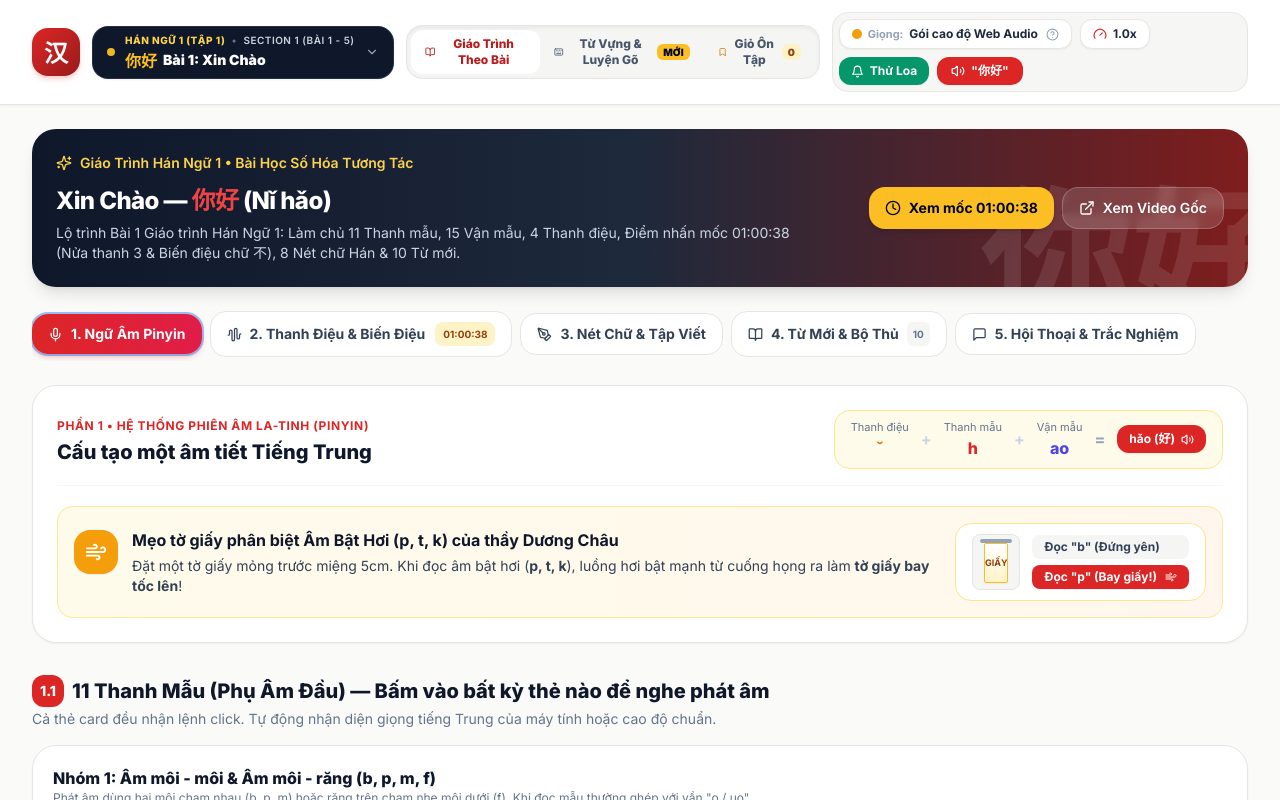
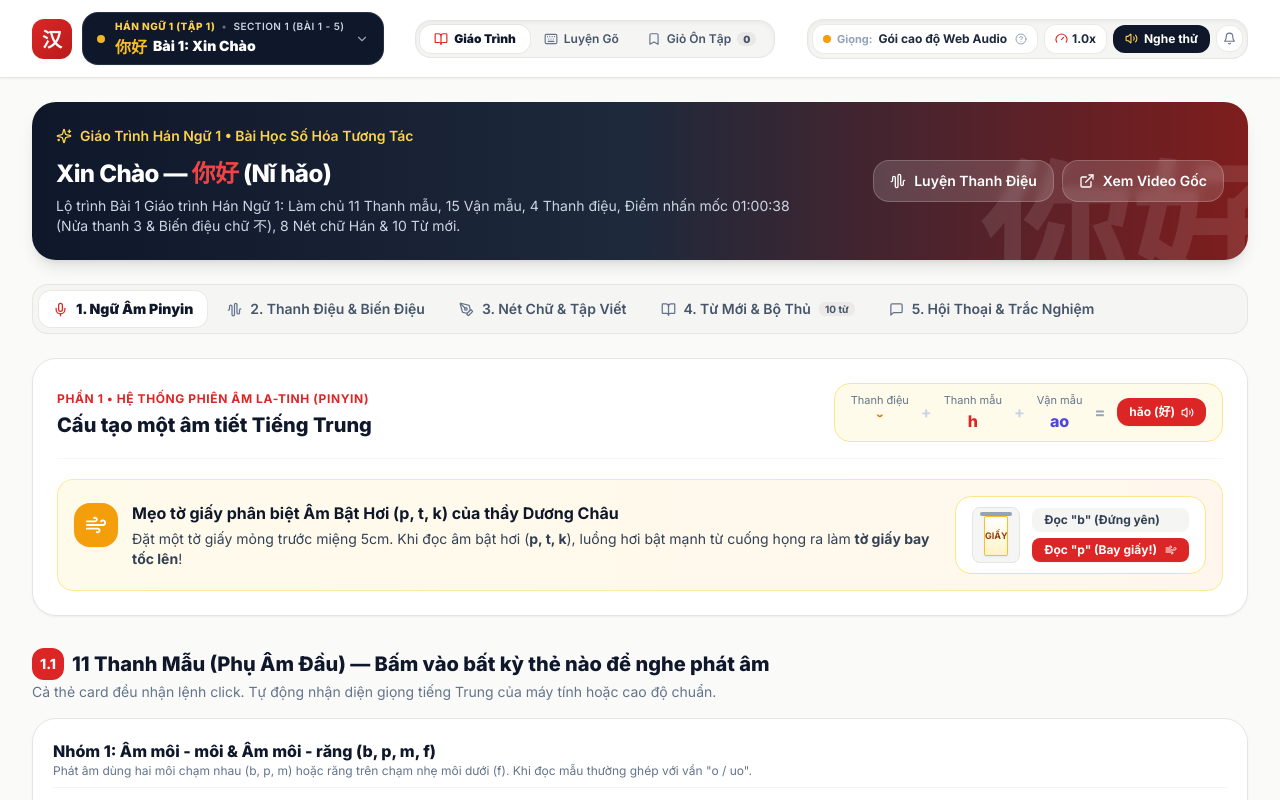
Before and after one commit to Mars1836/chinese-study, a React (Vite) app in the folder app/: page / in a window 1280 px wide. Shown: the top 800 px of the page. Built offline with nearby package versions, Linux system fonts and the light colour scheme.

Commit message:
fix(ui): polish navbar and lesson navigation, eliminate text wrapping and clashing colors

```diff
--- a/app/src/App.tsx
+++ b/app/src/App.tsx
@@ -144,10 +144,10 @@ export default function App() {
                 <div className="flex flex-wrap sm:flex-nowrap gap-2 shrink-0">
                   <button
                     onClick={() => setActiveTab('tones')}
-                    className="px-4 py-2.5 rounded-2xl bg-amber-400 hover:bg-amber-300 text-slate-950 font-bold text-xs sm:text-sm shadow-md transition flex items-center gap-2 active:scale-95"
+                    className="px-4 py-2.5 rounded-2xl bg-white/15 hover:bg-white/25 text-white font-semibold text-xs sm:text-sm backdrop-blur-sm transition flex items-center gap-2 border border-white/20 active:scale-95"
                   >
-                    <Clock size={16} />
-                    <span>Xem mốc 01:00:38</span>
+                    <AudioWaveform size={16} />
+                    <span>Luyện Thanh Điệu</span>
                   </button>
                   <a
                     href={lessonData.videoUrl}
@@ -162,77 +162,70 @@ export default function App() {
               </div>
             </div>
 
-            {/* Navigation Tabs (5 Modules) */}
-            <nav className="flex items-center gap-2 overflow-x-auto pb-1 scrollbar-none" aria-label="Tabs">
+            {/* Navigation Tabs (5 Modules): Sleek Segmented Pill Bar */}
+            <nav className="flex items-center gap-1.5 p-1.5 rounded-2xl bg-stone-100 border border-stone-200/90 overflow-x-auto scrollbar-none" aria-label="Tabs">
               <button
                 onClick={() => setActiveTab('pinyin')}
-                className={`flex items-center gap-2 px-4 py-2.5 rounded-2xl text-xs sm:text-sm font-bold shrink-0 transition-all active:scale-95 ${
+                className={`flex items-center gap-2 px-3.5 py-2 rounded-xl text-xs sm:text-sm whitespace-nowrap shrink-0 transition active:scale-95 ${
                   activeTab === 'pinyin'
-                    ? 'bg-gradient-to-r from-cinnabar-600 to-rose-600 text-white shadow-md shadow-cinnabar-600/25 ring-2 ring-cinnabar-300/60 font-black'
-                    : 'bg-white hover:bg-stone-100 text-slate-700 border border-stone-200 shadow-2xs'
+                    ? 'bg-white text-slate-900 font-black shadow-xs ring-1 ring-black/5'
+                    : 'text-slate-600 hover:text-slate-900 font-semibold hover:bg-stone-200/50'
                 }`}
               >
-                <Mic size={15} />
+                <Mic size={15} className={activeTab === 'pinyin' ? 'text-cinnabar-600' : 'text-slate-500'} />
                 <span>1. Ngữ Âm Pinyin</span>
               </button>
 
               <button
                 onClick={() => setActiveTab('tones')}
-                className={`flex items-center gap-2 px-4 py-2.5 rounded-2xl text-xs sm:text-sm font-bold shrink-0 transition-all active:scale-95 ${
+                className={`flex items-center gap-2 px-3.5 py-2 rounded-xl text-xs sm:text-sm whitespace-nowrap shrink-0 transition active:scale-95 ${
                   activeTab === 'tones'
-                    ? 'bg-gradient-to-r from-cinnabar-600 to-rose-600 text-white shadow-md shadow-cinnabar-600/25 ring-2 ring-cinnabar-300/60 font-black'
-                    : 'bg-white hover:bg-stone-100 text-slate-700 border border-stone-200 shadow-2xs'
+                    ? 'bg-white text-slate-900 font-black shadow-xs ring-1 ring-black/5'
+                    : 'text-slate-600 hover:text-slate-900 font-semibold hover:bg-stone-200/50'
                 }`}
               >
-                <AudioWaveform size={15} />
+                <AudioWaveform size={15} className={activeTab === 'tones' ? 'text-cinnabar-600' : 'text-slate-500'} />
                 <span>2. Thanh Điệu & Biến Điệu</span>
-                <span className={`text-[10px] font-bold px-2 py-0.5 rounded-lg ml-0.5 transition ${
-                  activeTab === 'tones'
-                    ? 'bg-black/25 text-amber-200 border border-amber-300/40'
-                    : 'bg-amber-100 text-amber-800'
-                }`}>
-                  01:00:38
-                </span>
               </button>
 
               <button
                 onClick={() => setActiveTab('hanzi')}
-                className={`flex items-center gap-2 px-4 py-2.5 rounded-2xl text-xs sm:text-sm font-bold shrink-0 transition-all active:scale-95 ${
+                className={`flex items-center gap-2 px-3.5 py-2 rounded-xl text-xs sm:text-sm whitespace-nowrap shrink-0 transition active:scale-95 ${
                   activeTab === 'hanzi'
-                    ? 'bg-gradient-to-r from-cinnabar-600 to-rose-600 text-white shadow-md shadow-cinnabar-600/25 ring-2 ring-cinnabar-300/60 font-black'
-                    : 'bg-white hover:bg-stone-100 text-slate-700 border border-stone-200 shadow-2xs'
+                    ? 'bg-white text-slate-900 font-black shadow-xs ring-1 ring-black/5'
+                    : 'text-slate-600 hover:text-slate-900 font-semibold hover:bg-stone-200/50'
                 }`}
               >
-                <PenTool size={15} />
+                <PenTool size={15} className={activeTab === 'hanzi' ? 'text-cinnabar-600' : 'text-slate-500'} />
                 <span>3. Nét Chữ & Tập Viết</span>
               </button>
 
               <button
                 onClick={() => setActiveTab('vocab')}
-                className={`flex items-center gap-2 px-4 py-2.5 rounded-2xl text-xs sm:text-sm font-bold shrink-0 transition-all active:scale-95 ${
+                className={`flex items-center gap-2 px-3.5 py-2 rounded-xl text-xs sm:text-sm whitespace-nowrap shrink-0 transition active:scale-95 ${
                   activeTab === 'vocab'
-                    ? 'bg-gradient-to-r from-cinnabar-600 to-rose-600 text-white shadow-md shadow-cinnabar-600/25 ring-2 ring-cinnabar-300/60 font-black'
-                    : 'bg-white hover:bg-stone-100 text-slate-700 border border-stone-200 shadow-2xs'
+                    ? 'bg-white text-slate-900 font-black shadow-xs ring-1 ring-black/5'
+                    : 'text-slate-600 hover:text-slate-900 font-semibold hover:bg-stone-200/50'
                 }`}
               >
-                <BookOpen size={15} />
+                <BookOpen size={15} className={activeTab === 'vocab' ? 'text-cinnabar-600' : 'text-slate-500'} />
                 <span>4. Từ Mới & Bộ Thủ</span>
-                <span className={`text-[10px] font-bold px-1.5 py-0.5 rounded-md ${
-                  activeTab === 'vocab' ? 'bg-white/20 text-white' : 'bg-stone-100 text-slate-500'
+                <span className={`px-1.5 py-0.5 rounded-md text-[10px] font-bold leading-none ${
+                  activeTab === 'vocab' ? 'bg-stone-200/90 text-slate-900' : 'bg-stone-200/70 text-slate-600'
                 }`}>
-                  {lessonData.vocab.length}
+                  {lessonData.vocab.length} từ
                 </span>
               </button>
 
               <button
                 onClick={() => setActiveTab('dialogue')}
-                className={`flex items-center gap-2 px-4 py-2.5 rounded-2xl text-xs sm:text-sm font-bold shrink-0 transition-all active:scale-95 ${
+                className={`flex items-center gap-2 px-3.5 py-2 rounded-xl text-xs sm:text-sm whitespace-nowrap shrink-0 transition active:scale-95 ${
                   activeTab === 'dialogue'
-                    ? 'bg-gradient-to-r from-cinnabar-600 to-rose-600 text-white shadow-md shadow-cinnabar-600/25 ring-2 ring-cinnabar-300/60 font-black'
-                    : 'bg-white hover:bg-stone-100 text-slate-700 border border-stone-200 shadow-2xs'
+                    ? 'bg-white text-slate-900 font-black shadow-xs ring-1 ring-black/5'
+                    : 'text-slate-600 hover:text-slate-900 font-semibold hover:bg-stone-200/50'
                 }`}
               >
-                <MessageSquare size={15} />
+                <MessageSquare size={15} className={activeTab === 'dialogue' ? 'text-cinnabar-600' : 'text-slate-500'} />
                 <span>5. Hội Thoại & Trắc Nghiệm</span>
               </button>
             </nav>
--- a/app/src/components/navbar/AudioControls.tsx
+++ b/app/src/components/navbar/AudioControls.tsx
@@ -45,11 +45,11 @@ export const AudioControls: React.FC<AudioControlsProps> = ({
   const [showVoiceGuide, setShowVoiceGuide] = useState<boolean>(false);
 
   return (
-    <div className="flex flex-wrap items-center gap-2 bg-stone-100/90 p-1.5 rounded-2xl border border-stone-200">
+    <div className="inline-flex items-center gap-1.5 bg-stone-100 p-1 rounded-2xl border border-stone-200/90 shadow-inner shrink-0">
       {/* Interactive Voice Selector Dropdown */}
-      <div className="relative flex items-center gap-1.5 px-3 py-1.5 rounded-xl bg-white text-slate-700 text-xs font-semibold shadow-sm border border-stone-200 group hover:border-indigo-400 transition">
+      <div className="relative flex items-center gap-1.5 px-2.5 py-1.5 rounded-xl bg-white text-slate-700 text-xs font-semibold shadow-2xs border border-stone-200/80 group hover:border-slate-300 transition shrink-0">
         <span
-          className={`w-2.5 h-2.5 rounded-full shrink-0 ${
+          className={`w-2 h-2 rounded-full shrink-0 ${
             hasChineseVoice ? 'bg-emerald-500' : 'bg-amber-500'
           }`}
           title={hasChineseVoice ? 'Đã nhận dạng giọng đọc tiếng Trung' : 'Đang dùng bộ giả lập cao độ'}
@@ -61,7 +61,7 @@ export const AudioControls: React.FC<AudioControlsProps> = ({
           <select
             value={selectedVoiceURI}
             onChange={(e) => onSelectVoice(e.target.value)}
-            className="bg-transparent text-xs font-bold text-slate-800 focus:outline-none cursor-pointer max-w-[150px] sm:max-w-[200px] truncate"
+            className="bg-transparent text-xs font-bold text-slate-800 focus:outline-none cursor-pointer max-w-[130px] sm:max-w-[160px] truncate"
             title={`Đang dùng: ${chineseVoiceName}\nBấm vào để chọn đổi giọng đọc khác`}
           >
             {availableVoices.map((v) => (
@@ -72,7 +72,7 @@ export const AudioControls: React.FC<AudioControlsProps> = ({
           </select>
         ) : (
           <span
-            className="text-xs font-bold text-slate-800 truncate max-w-[140px] sm:max-w-[180px] cursor-pointer"
+            className="text-xs font-bold text-slate-800 truncate max-w-[130px] sm:max-w-[160px] cursor-pointer"
             onClick={() => setShowVoiceGuide(true)}
             title="Bấm để xem hướng dẫn thêm nhiều giọng đọc tiếng Trung trên máy tính"
           >
@@ -86,38 +86,37 @@ export const AudioControls: React.FC<AudioControlsProps> = ({
           className="text-slate-400 hover:text-indigo-600 transition ml-0.5 shrink-0"
           title="Bấm để xem cách cài thêm nhiều giọng đọc tiếng Trung (Nam/Nữ) trên máy"
         >
-          <HelpCircle size={13} />
+          <HelpCircle size={12} />
         </button>
       </div>
 
       {/* Speed Toggle */}
       <button
         onClick={onToggleRate}
-        className="flex items-center gap-1.5 px-3 py-1.5 rounded-xl bg-white hover:bg-amber-50 text-slate-800 border border-stone-200 shadow-sm text-xs font-bold transition active:scale-95"
+        className="flex items-center gap-1 px-2.5 py-1.5 rounded-xl bg-white hover:bg-stone-50 text-slate-800 border border-stone-200/80 shadow-2xs text-xs font-bold transition active:scale-95 shrink-0"
         title="Chuyển đổi tốc độ phát âm (1.0x / 0.65x)"
       >
-        <Gauge size={14} className="text-cinnabar-600" />
-        <span>{rate === 1.0 ? '1.0x' : '0.65x'}</span>
+        <Gauge size={13} className="text-cinnabar-600 shrink-0" />
+        <span className="whitespace-nowrap">{rate === 1.0 ? '1.0x' : '0.65x'}</span>
       </button>
 
-      {/* Test Speaker Chime */}
+      {/* Unified Audio Preview Button */}
+      <button
+        onClick={() => onSpeak('你好', 2)}
+        className="flex items-center gap-1.5 px-3 py-1.5 rounded-xl bg-slate-900 hover:bg-slate-800 text-white text-xs font-bold shadow-2xs transition active:scale-95 shrink-0 whitespace-nowrap"
+        title="Phát âm thử chữ '你好' bằng giọng hiện tại"
+      >
+        <Volume2 size={13} className="text-amber-300 shrink-0" />
+        <span>Nghe thử</span>
+      </button>
+
+      {/* Small Discrete Chime Test */}
       <button
         onClick={onTestSpeaker}
-        className="flex items-center gap-1.5 px-3 py-1.5 rounded-xl bg-emerald-600 hover:bg-emerald-700 text-white text-xs font-bold shadow-sm transition active:scale-95"
-        title="Phát tiếng chuông kiểm tra loa"
+        className="p-1.5 rounded-xl bg-white hover:bg-stone-50 text-slate-500 hover:text-slate-800 border border-stone-200/80 shadow-2xs transition active:scale-95 shrink-0"
+        title="Phát tiếng chuông kiểm tra loa thiết bị"
       >
         <Bell size={13} />
-        <span className="hidden sm:inline">Thử Loa</span>
-      </button>
-
-      {/* Quick Test Audio */}
-      <button
-        onClick={() => onSpeak('你好', 2)}
-        className="flex items-center gap-1.5 px-3.5 py-1.5 rounded-xl bg-cinnabar-600 hover:bg-cinnabar-700 text-white text-xs font-bold shadow-sm transition active:scale-95"
-        title="Phát âm thử chữ '你好' bằng giọng hiện tại"
-      >
-        <Volume2 size={14} />
-        <span>"你好"</span>
       </button>
 
       {/* Voice Installation Guide Modal / Tooltip Popover */}
--- a/app/src/components/navbar/Navbar.tsx
+++ b/app/src/components/navbar/Navbar.tsx
@@ -52,13 +52,13 @@ export const Navbar: React.FC<Props> = ({
         <div className="flex flex-col lg:flex-row lg:items-center lg:justify-between gap-3">
 
           {/* Logo & Modular Curriculum Picker Dropdown */}
-          <div className="flex items-center gap-3">
+          <div className="flex items-center gap-2.5 shrink-0">
             <div
               onClick={() => onSelectMainMode('lessons')}
-              className="w-12 h-12 rounded-2xl bg-gradient-to-br from-cinnabar-600 to-cinnabar-800 flex items-center justify-center text-white shadow-md shadow-cinnabar-600/20 shrink-0 cursor-pointer hover:scale-105 transition active:scale-95"
+              className="w-10 h-10 rounded-xl bg-gradient-to-br from-cinnabar-600 to-cinnabar-700 flex items-center justify-center text-white shadow-xs shrink-0 cursor-pointer hover:opacity-90 transition active:scale-95"
               title="Trang chủ Giáo trình"
             >
-              <span className="hanzi-font text-2xl font-bold">汉</span>
+              <span className="hanzi-font text-xl font-bold">汉</span>
             </div>
 
             <CurriculumDropdown
@@ -72,49 +72,48 @@ export const Navbar: React.FC<Props> = ({
             />
           </div>
 
-          {/* Mode Switcher Tabs: Lessons vs Thematic Hub */}
-          <div className="flex items-center gap-2">
-            <div className="flex items-center p-1 rounded-2xl bg-stone-100 border border-stone-200 shadow-inner">
+          {/* Mode Switcher Tabs: Sleek Segmented Control */}
+          <div className="flex items-center justify-center shrink-0">
+            <div className="inline-flex items-center p-1 rounded-2xl bg-stone-100 border border-stone-200/90 shadow-inner">
               <button
                 onClick={() => onSelectMainMode('lessons')}
-                className={`flex items-center gap-1.5 px-3.5 py-1.5 rounded-xl text-xs font-extrabold transition active:scale-95 ${
+                className={`flex items-center gap-1.5 px-3.5 py-1.5 rounded-xl text-xs whitespace-nowrap shrink-0 transition active:scale-95 ${
                   mainMode === 'lessons'
-                    ? 'bg-white text-cinnabar-700 shadow-xs'
-                    : 'text-slate-600 hover:text-slate-900'
+                    ? 'bg-white text-slate-900 font-black shadow-xs ring-1 ring-black/5'
+                    : 'text-slate-600 hover:text-slate-900 font-semibold hover:bg-stone-200/50'
                 }`}
               >
-                <BookOpen size={14} />
-                <span>Giáo Trình Theo Bài</span>
+                <BookOpen size={14} className={mainMode === 'lessons' ? 'text-cinnabar-600' : 'text-slate-500'} />
+                <span>Giáo Trình</span>
               </button>
 
               <button
                 onClick={() => onSelectMainMode('thematic')}
-                className={`flex items-center gap-1.5 px-3.5 py-1.5 rounded-xl text-xs font-extrabold transition active:scale-95 ${
+                className={`flex items-center gap-1.5 px-3.5 py-1.5 rounded-xl text-xs whitespace-nowrap shrink-0 transition active:scale-95 ${
                   mainMode === 'thematic'
-                    ? 'bg-gradient-to-r from-indigo-600 to-indigo-700 text-white shadow-xs'
-                    : 'text-slate-600 hover:text-slate-900'
+                    ? 'bg-white text-slate-900 font-black shadow-xs ring-1 ring-black/5'
+                    : 'text-slate-600 hover:text-slate-900 font-semibold hover:bg-stone-200/50'
                 }`}
               >
-                <Keyboard size={14} />
-                <span>Từ Vựng & Luyện Gõ</span>
-                <span className="px-1.5 py-0.2 rounded-md bg-amber-400 text-slate-950 text-[10px] font-black uppercase">
-                  Mới
-                </span>
+                <Keyboard size={14} className={mainMode === 'thematic' ? 'text-indigo-600' : 'text-slate-500'} />
+                <span>Luyện Gõ</span>
               </button>
 
               <button
                 onClick={() => onSelectMainMode('bucket')}
-                className={`flex items-center gap-1.5 px-3.5 py-1.5 rounded-xl text-xs font-extrabold transition active:scale-95 ${
+                className={`flex items-center gap-1.5 px-3.5 py-1.5 rounded-xl text-xs whitespace-nowrap shrink-0 transition active:scale-95 ${
                   mainMode === 'bucket'
-                    ? 'bg-gradient-to-r from-amber-500 to-amber-600 text-slate-950 font-black shadow-xs ring-1 ring-amber-300'
-                    : 'text-slate-600 hover:text-slate-900'
+                    ? 'bg-white text-slate-900 font-black shadow-xs ring-1 ring-black/5'
+                    : 'text-slate-600 hover:text-slate-900 font-semibold hover:bg-stone-200/50'
                 }`}
                 title="Hộp từ vựng ôn tập cá nhân & tạo bài kiểm tra"
               >
-                <Bookmark size={14} className={mainMode === 'bucket' ? 'text-slate-950' : 'text-amber-600'} />
+                <Bookmark size={14} className={mainMode === 'bucket' ? 'text-amber-600' : 'text-slate-500'} />
                 <span>Giỏ Ôn Tập</span>
-                <span className={`px-1.5 py-0.2 rounded-md text-[10px] font-black ${
-                  mainMode === 'bucket' ? 'bg-black/20 text-slate-950' : 'bg-amber-100 text-amber-800'
+                <span className={`px-1.5 py-0.5 rounded-full text-[10px] font-black leading-none shrink-0 ${
+                  mainMode === 'bucket'
+                    ? 'bg-amber-100 text-amber-800'
+                    : 'bg-stone-200/80 text-slate-600'
                 }`}>
                   {bucketCount}
                 </span>
```
